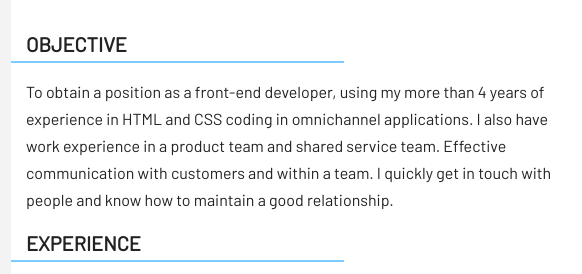
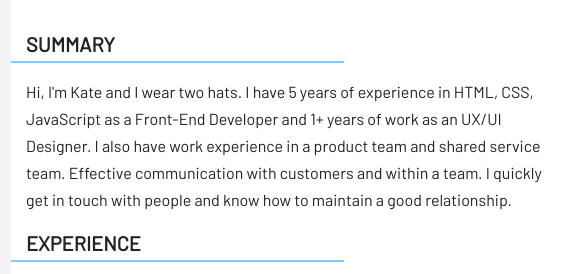
Before and after one commit to kate-pote/resume_project_redesign, a website: page app/index.html in a window 1280 px wide. Shown: the top 274 px of the page, 549-1131 px from the left. Drawn offline with nearby package versions, Linux system fonts and the light colour scheme; files that its build step writes are made by us from their sources.

Commit message:
Summary update

```diff
--- a/app/index.html
+++ b/app/index.html
@@ -68,13 +68,10 @@
             <li>Leader of University Dance Team</li>
           </ul>
         </aside>
-            <article class="cont-col col-md-7">          <h3>objective</h3>
-          <p>To obtain a position as a front-end developer, using my more than 4 years of experience in HTML and CSS
-            coding in omnichannel applications. I also have work experience in a product team and shared service team.
-            Effective communication with customers and within a team. I quickly get in touch with people and know how
-            to maintain a good relationship.
+        <article class="cont-col col-md-7">
+          <h3>summary</h3>
+          <p>Hi, I'm Kate and I wear two hats. I have 5 years of experience in HTML, CSS, JavaScript as a Front-End Developer and 1+ years of work as an UX/UI Designer. I also have work experience in a product team and shared service team. Effective communication with customers and within a team. I quickly get in touch with people and know how to maintain a good relationship.
           </p>
-
           <h3>experience</h3>
           <h4>UX/UI Developer <i class="circle"></i> AKUVO <i class="circle"></i> Nov 2020 to Apr 2021</h4>
           <p>
```
